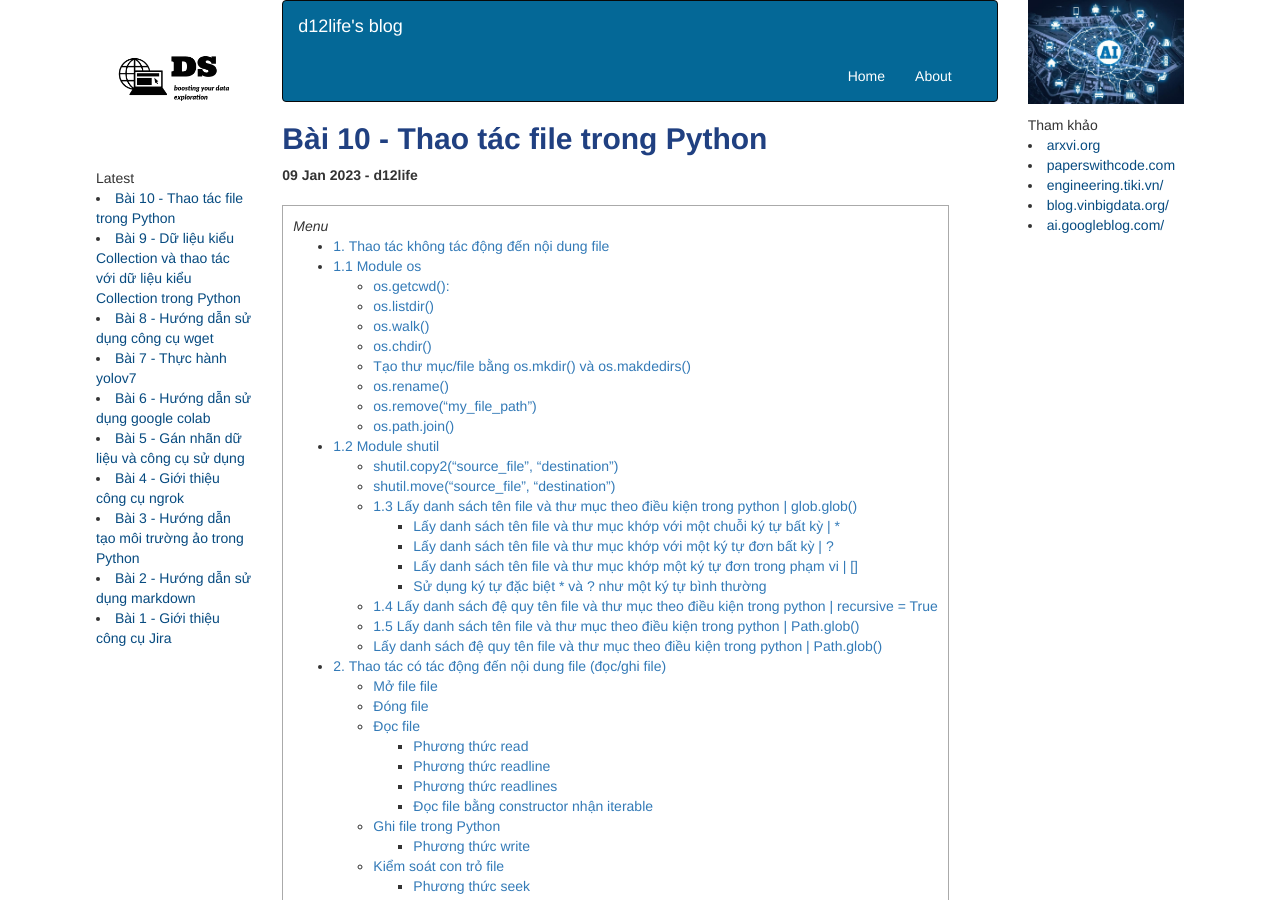
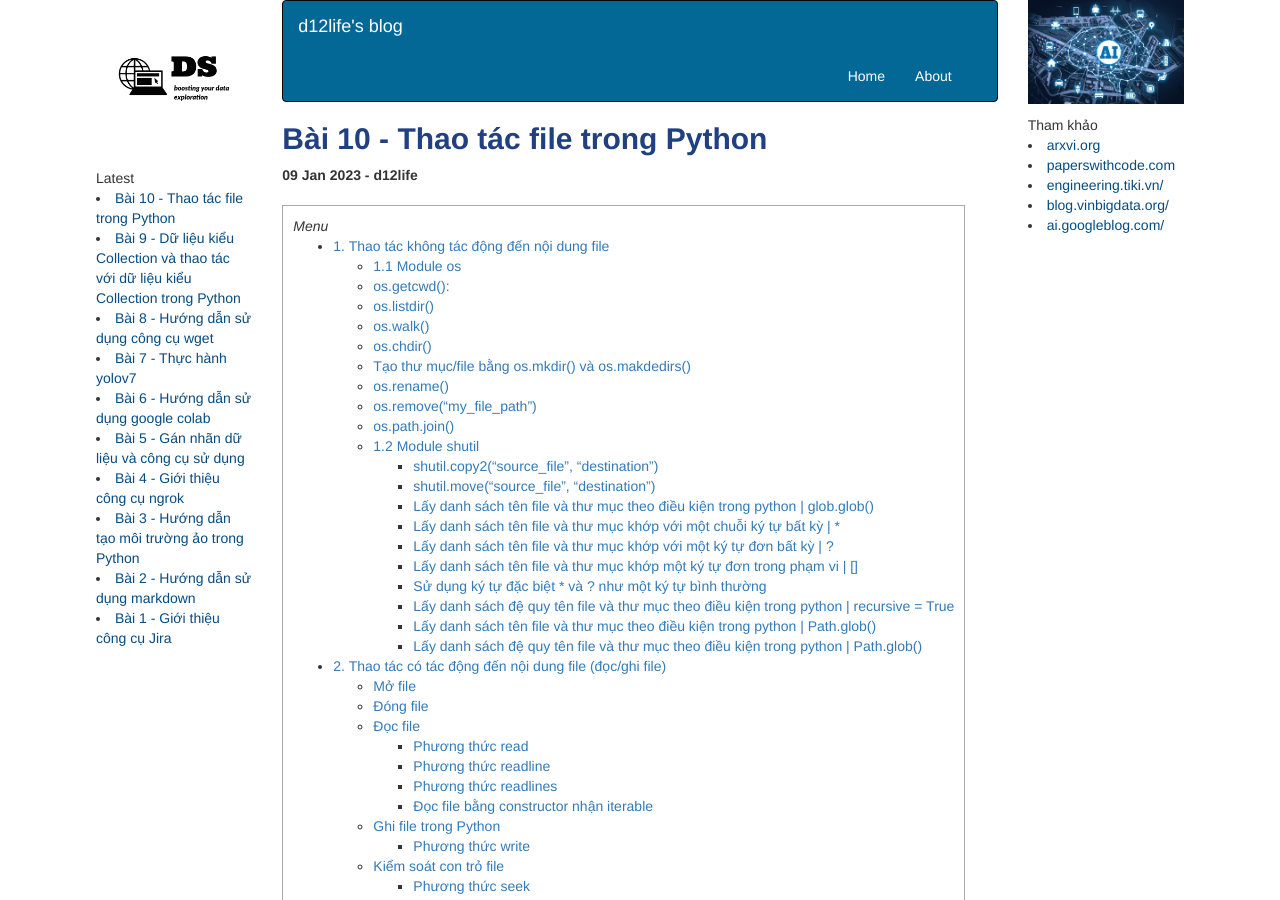
Before and after one commit to d12life/d12life.github.io, a Jekyll site: the page built from _posts/2023-01-09-thao-tac-voi-file-trong-python.md, in a window 1280 px wide and 900 px high. Built offline with Jekyll 4.4.1, drawn with Linux system fonts in a browser that asks for light colours; nearby versions of some CDN libraries; some of the changed text lies outside the part shown.

Commit message:
cấu trúc lại mục lục

````diff
--- a/_posts/2023-01-09-thao-tac-voi-file-trong-python.md
+++ b/_posts/2023-01-09-thao-tac-voi-file-trong-python.md
@@ -14,7 +14,7 @@
 # 1. Thao tác không tác động đến nội dung file
 Các thao tác không tác động đến nội dung file có thể kể đến như di chuyển giữa các thư mục, lấy ra danh sách, đổi tên, xóa file, ... Các thao tác này sẽ được xem xét qua 3 module như sau:
 
-# 1.1 Module os
+## 1.1 Module os
 Có khá nhiều các phương thức trong module os, tuy nhiên trong thực tế chúng ta không cần nhớ hết tất cả các hàm, phương thức này. Ở đây chúng ta sẽ chỉ giới thiệu một vài phương thức chính.
 
 ## os.getcwd():
@@ -80,10 +80,10 @@
 
 Lấy ví dụ, khi bạn làm việc hoặc chạy chương trình trên môi trường Unix hoặc MacOS, đường dẫn do os.path.join() tạo ra sẽ có dạng "duong_dan/den/file_hoac_folder", trong khi đó trên Windows thì đường dẫn sẽ là "duong_dan\den\file_hoac_folder". Hoặc khi bạn ghép nối 2 string: "duong_dan/" và "den/file_hoac_folder" thì kết quả sẽ là: "duong_dan//den/file_hoac_folder", trong khi sử dụng os.path.join() ta sẽ được "duong_dan/den/file_hoac_folder" một cách nhanh chóng.
 
-# 1.2 Module shutil
+## 1.2 Module shutil
 Như đã nói ở trên, `shutil` chứa các hàm đặc trưng Python, cho phép người dùng thực hiện nhiều thao tác phức tạp hơn so với os. Các hàm của `shutil` thường gọi lại nhiều hàm của os.
 
-## shutil.copy2("source_file", "destination")
+### shutil.copy2("source_file", "destination")
 Di chuyển file từ thư mục này sang thư mục khác.
 
 Tại sao lại là copy2? Thực ra chúng ta có nhiều hàm copy khác với những mục đích khác nhau, copy2 cho phép copy cả các thông tin về metadata, permissions. Ngoài ra, đối số destination trong copy2 có thể là đường dẫn tới thư mục.
@@ -93,7 +93,7 @@
 shutil.copy2('/src/file.ext', '/dst/dir')                       # target filename is /dst/dir/file.ext
 ```
 
-## shutil.move("source_file", "destination")
+### shutil.move("source_file", "destination")
 Di chuyển file từ thư mục này sang thư mục khác. Chúng ta cũng có thể dùng `os.rename` để có kết quả tương tự.
 ```
 import os
@@ -108,7 +108,7 @@
 
 Thường thì `shutil.move` sẽ gọi lại `os.rename` trong hầu hết các trường hợp, tuy nhiên nếu đường dẫn đích nằm trên một đĩa khác với nguồn thì hàm này sẽ không sử dụng `os.rename` mà sẽ sao chép file trước bằng `shutil.copy2` sau đó xóa file nguồn. Nguyên nhân là os.rename sẽ chỉ làm việc khi đường dẫn nguồn và đường dẫn đích nằm trên cùng một ổ đĩa.
 
-## 1.3 Lấy danh sách tên file và thư mục theo điều kiện trong python | glob.glob()
+### Lấy danh sách tên file và thư mục theo điều kiện trong python | glob.glob()
 Để lấy danh sách tên file và thư mục phù hợp với điều kiện chỉ định, chúng ta sử dụng hàm glob.blog() với cú pháp sau đây:
 ```
 glob.glob(pattern, *, recursive=False)
@@ -158,7 +158,7 @@
 |-move.py
 ```
 
-## 1.4 Lấy danh sách đệ quy tên file và thư mục theo điều kiện trong python | recursive = True
+### Lấy danh sách đệ quy tên file và thư mục theo điều kiện trong python | recursive = True
 Khi sử dụng hàm glob.glob() để lấy danh sách file và thư mục theo điều kiện trong python, nếu chúng ta chỉ định giá trị đối số `recursive = True`, một danh sách đệ quy bao gồm cả các file và thư mục chứa trong thư mục con cũng sẽ được lấy ra.
 
 Và nếu chỉ định `pattern` của bằng ký tự đặc biệt `*`, chúng ta có thể chỉ định điều kiện để lấy file và thư mục ra.
@@ -175,7 +175,7 @@
 print(glob.glob('user/**', recursive=True)) #Output: ['./user/', './user/dir1', './user/dir2','./user/dir2/name.txt']
 ```
 
-## 1.5 Lấy danh sách tên file và thư mục theo điều kiện trong python | Path.glob()
+### Lấy danh sách tên file và thư mục theo điều kiện trong python | Path.glob()
 Chúng ta cũng có thể sử dụng phương thức Path.glob() tích hợp trong module pathlib để lấy danh sách tên file và thư mục theo điều kiện trong python, với cú pháp sau đây:
 ```
 Path.glob(pattern)
@@ -200,7 +200,7 @@
 Output: # pass.txt, # user.txt
 ```
 
-## Lấy danh sách đệ quy tên file và thư mục theo điều kiện trong python | Path.glob()
+### Lấy danh sách đệ quy tên file và thư mục theo điều kiện trong python | Path.glob()
 Tương tự với hàm glob.glob(), chúng ta cũng có thể sử dụng phương thức path.glob() để lấy danh sách đệ quy tên file và thư mục theo điều kiện trong python.
 Có một điểm khác là hàm glob.glob() cần chỉ định `recursive=True` làm đối số thì mới có thể xử lý đệ quy, trong khi với phương thức path.glob() thì về mặc định xử lý đã là xử lý đệ quy rồi.
 Chúng ta sẽ kết hợp cách viết ``**`` khi chỉ định pattern của đường dẫn như sau:
@@ -225,7 +225,7 @@
 - Các file này chỉ có thể được xử lí bởi một ứng dụng biết và có thể hiểu được cấu trúc của file này.
 - Và chúng ta ở đây với mức độ cơ bản chỉ xử lí text file.
 
-## Mở file file
+## Mở file
 ```
 open(file, mode='r', buffering=-1, encoding=None, errors=None, newline=None, closefd=True, opener=None)
 ```
@@ -234,14 +234,14 @@
 - file: Đường dẫn file chúng ta muốn thao tác
 - mode: Các mode tác động đến file được mô tả như bảng bên dưới
 
-mode|Mục đích truy cập
-----|-------------------------------
-r   |Mở để đọc, đây là mode mặc định. Con trỏ tệp trỏ vào đầu tệp.
-r+  |Mở để đọc và ghi. Con trỏ tệp trỏ vào đầu tệp.
-w   |Mở để ghi. Trước đó nó sẽ xóa hết nội dung file hiện có. Nếu file không tồn tại sẽ tạo mộ file với tên file là tên truyền vào.
-w+  |Mở để ghi và đọc. Trước đó nó cũng xóa hết nội dung của file hiện có. Nếu file không tồn tại sẽ tạo mộ file với tên file là tên truyền vào.
-a   |Mở để ghi theo kiểu nối thêm (append). Con trỏ tệp trỏ vào cuối tệp. Nếu file không tồn tại sẽ tạo mộ file với tên file là tên truyền vào.
-a+  |Mở để ghi theo kiểu nối thêm (append) và đọc. Con trỏ tệp trỏ vào cuối tệp. Nếu file không tồn tại sẽ tạo mộ file với tên file là tên truyền vào.
+mode |Mục đích truy cập
+-----|-------------------------------
+r    |Mở để đọc, đây là mode mặc định. Con trỏ tệp trỏ vào đầu tệp.
+r+   |Mở để đọc và ghi. Con trỏ tệp trỏ vào đầu tệp.
+w    |Mở để ghi. Trước đó nó sẽ xóa hết nội dung file hiện có. Nếu file không tồn tại sẽ tạo mộ file với tên file là tên truyền vào.
+w+   |Mở để ghi và đọc. Trước đó nó cũng xóa hết nội dung của file hiện có. Nếu file không tồn tại sẽ tạo mộ file với tên file là tên truyền vào.
+a    |Mở để ghi theo kiểu nối thêm (append). Con trỏ tệp trỏ vào cuối tệp. Nếu file không tồn tại sẽ tạo mộ file với tên file là tên truyền vào.
+a+   |Mở để ghi theo kiểu nối thêm (append) và đọc. Con trỏ tệp trỏ vào cuối tệp. Nếu file không tồn tại sẽ tạo mộ file với tên file là tên truyền vào.
 
 ## Đóng file
 ```
````
